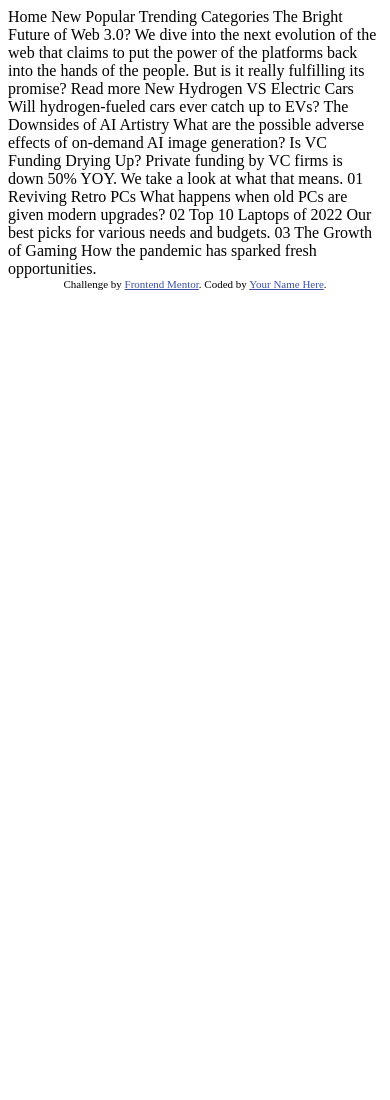
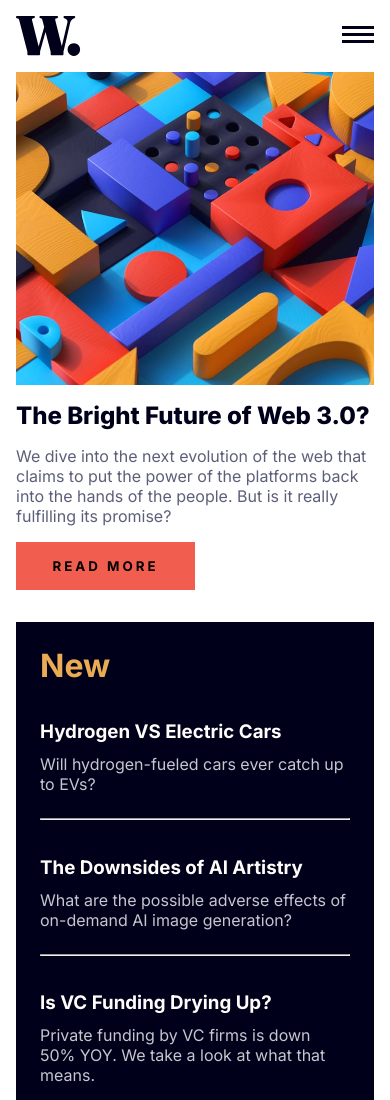
Before and after one commit to hruday-dev/NewsHomepage, a plain HTML site: page index.html in a window 390 px wide. Shown: the top 1100 px of the page. Before the commit the page ends 844 px from the top, so only its background shows below. Drawn offline with Linux system fonts and the light colour scheme.

Commit message:
added mobile homepage layout

```diff
--- a/index.html
+++ b/index.html
@@ -9,52 +9,73 @@
   <title>Frontend Mentor | News homepage</title>
 
   <!-- Feel free to remove these styles or customise in your own stylesheet 👍 -->
-  <style>
-    .attribution { font-size: 11px; text-align: center; }
-    .attribution a { color: hsl(228, 45%, 44%); }
-  </style>
+  <link rel="stylesheet" href="./style.css">
 </head>
 <body>
-
-  Home
-  New
-  Popular
-  Trending
-  Categories
-
-  The Bright Future of Web 3.0?
-
-  We dive into the next evolution of the web that claims to put the power of the platforms back into the hands of the people.
-  But is it really fulfilling its promise?
-
-  Read more
-
-  New
-
-  Hydrogen VS Electric Cars
-  Will hydrogen-fueled cars ever catch up to EVs?
-
-  The Downsides of AI Artistry
-  What are the possible adverse effects of on-demand AI image generation?
-
-  Is VC Funding Drying Up?
-  Private funding by VC firms is down 50% YOY. We take a look at what that means.
-
-  01
-  Reviving Retro PCs
-  What happens when old PCs are given modern upgrades?
-
-  02
-  Top 10 Laptops of 2022
-  Our best picks for various needs and budgets.
-
-  03
-  The Growth of Gaming
-  How the pandemic has sparked fresh opportunities.
-
-  <div class="attribution">
-    Challenge by <a href="https://www.frontendmentor.io?ref=challenge" target="_blank">Frontend Mentor</a>.
-    Coded by <a href="#">Your Name Here</a>.
-  </div>
+  <nav>
+    <img src="./assets/images/logo.svg" alt="">
+    <ul>
+      <li>Home</li>
+      <li>New</li>
+      <li>Popular</li>
+      <li>Trending</li>
+      <li>Categories</li>
+    </ul>
+    <button role="menu"></button>
+  </nav>
+ <main>
+    <section id="main-container">
+      <img src="./assets/images/image-web-3-mobile.jpg" alt="image-web-3" width="100%">
+      <h1>The Bright Future of Web 3.0?</h1>
+      <p>
+        We dive into the next evolution of the web that claims to put the power of the platforms back into the hands of the people.
+        But is it really fulfilling its promise?
+      </p>
+      <button>READ MORE</button>
+    </section>
+    <aside>
+      <h2>New</h2>
+      <article>
+        <h3>Hydrogen VS Electric Cars</h3>
+        <p>Will hydrogen-fueled cars ever catch up to EVs?</p>
+      </article>
+      <hr>
+      <article>
+        <h3>The Downsides of AI Artistry</h3>
+        <p>What are the possible adverse effects of on-demand AI image generation?</p>
+      </article>
+      <hr>
+      <article>
+        <h3>Is VC Funding Drying Up?</h3>
+        <p>Private funding by VC firms is down 50% YOY. We take a look at what that means.</p>
+      </article>
+    </aside>
+    <section id="bottom">
+      <article>
+        <img src="./assets/images/image-retro-pcs.jpg" alt="">
+        <div>
+          <p class="number">01</p>
+          <p><strong>Reviving Retro PCs</strong></p>
+          <p>What happens when old PCs are given modern upgrades?</p>
+        </div>
+      </article>
+      <article>
+        <img src="./assets/images/image-top-laptops.jpg" alt="">
+        <div>
+          <p class="number">02</p>
+          <p><strong>Top 10 Laptops of 2022</strong></p>
+          <p>Our best picks for various needs and budgets.</p>
+        </div>
+      </article>
+      <article>
+        <img src="./assets/images/image-gaming-growth.jpg" alt="">
+        <div>
+          <p class="number">03</p>
+          <p><strong>The Growth of Gaming</strong></p>
+          <p>How the pandemic has sparked fresh opportunities.</p>
+        </div>
+      </article>
+    </section>
+ </main>
 </body>
 </html>
--- /dev/null
+++ b/style.css
@@ -0,0 +1,107 @@
+@import url('https://fonts.googleapis.com/css2?family=Inter:opsz,wght@14..32,100..900&display=swap');
+
+:root{
+/* Primary */
+
+--Softorange: hsl(35, 77%, 62%);
+--Softred: hsl(5, 85%, 63%);
+
+/* Neutral */
+
+--Off-white: hsl(36, 100%, 99%);
+--Grayishblue: hsl(233, 8%, 79%);
+--Darkgrayishblue: hsl(236, 13%, 42%);
+--Verydarkblue: hsl(240, 100%, 5%);
+}
+*{
+    margin: 0;
+    padding: 0;
+    box-sizing: border-box;
+    font-family: 'Inter', sans-serif;
+}
+body{
+    padding: 1rem;
+}
+ul{
+    display: none;
+}
+nav{
+    display: flex;
+    align-items: center;
+    justify-content: space-between;
+    margin-bottom: 1rem;
+}
+nav button{
+    background-image: url('./assets/images/icon-menu.svg');
+    background-color: transparent;
+    background-repeat: no-repeat;
+    padding: 0.6rem 1rem;
+    border: none;
+}
+main{
+    display: flex;
+    flex-direction: column;
+    gap: 2rem;
+}
+h1{
+    font-weight: 800;
+}
+#main-container{
+    display: flex;
+    flex-direction: column;
+    gap: 1rem;
+    color: var(--Verydarkblue);
+}
+#main-container button{
+    width: 50%;
+    padding: 1rem;
+    font-weight: 700;
+    letter-spacing: 3px;
+    background-color: var(--Softred);
+    border: none;
+}
+#main-container p,#bottom p:last-of-type{
+    color: var(--Darkgrayishblue);
+}
+aside p{
+    color: var(--Grayishblue);
+}
+aside{
+    color: var(--Off-white);
+    background-color: var(--Verydarkblue);
+    display: flex;
+    flex-direction: column;
+    gap: 1.5rem;
+    padding: 1.5rem;
+}
+h2{
+    font-size: 2rem;
+    color: var(--Softorange);
+}
+article h3{
+    margin: 0.7rem 0;
+}
+#bottom article{
+    display: flex;
+    gap: 1.5rem;
+    margin: 1rem 0;
+    align-items: center;
+}
+article div{
+    display: flex;
+    flex-direction: column;
+    gap: 0.5rem;
+}
+#bottom img{
+    width: 30%;
+}
+.number{
+    font-size: 2rem;
+    font-weight: 700;
+    color: var(--Softred);
+}
+strong{
+    font-size: 1.1rem;
+    font-weight: 800;
+    color: var(--Verydarkblue);
+}
```
Also changed, not shown: script.js (added).
